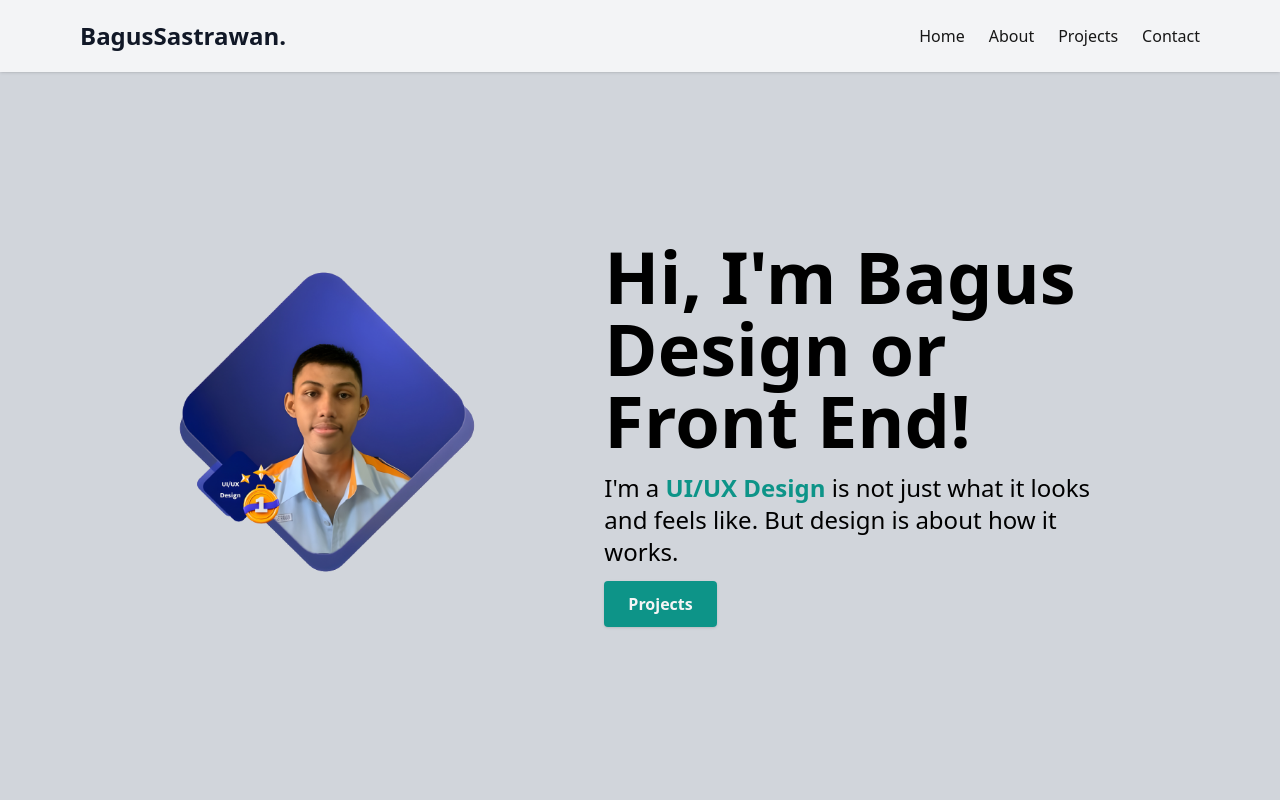
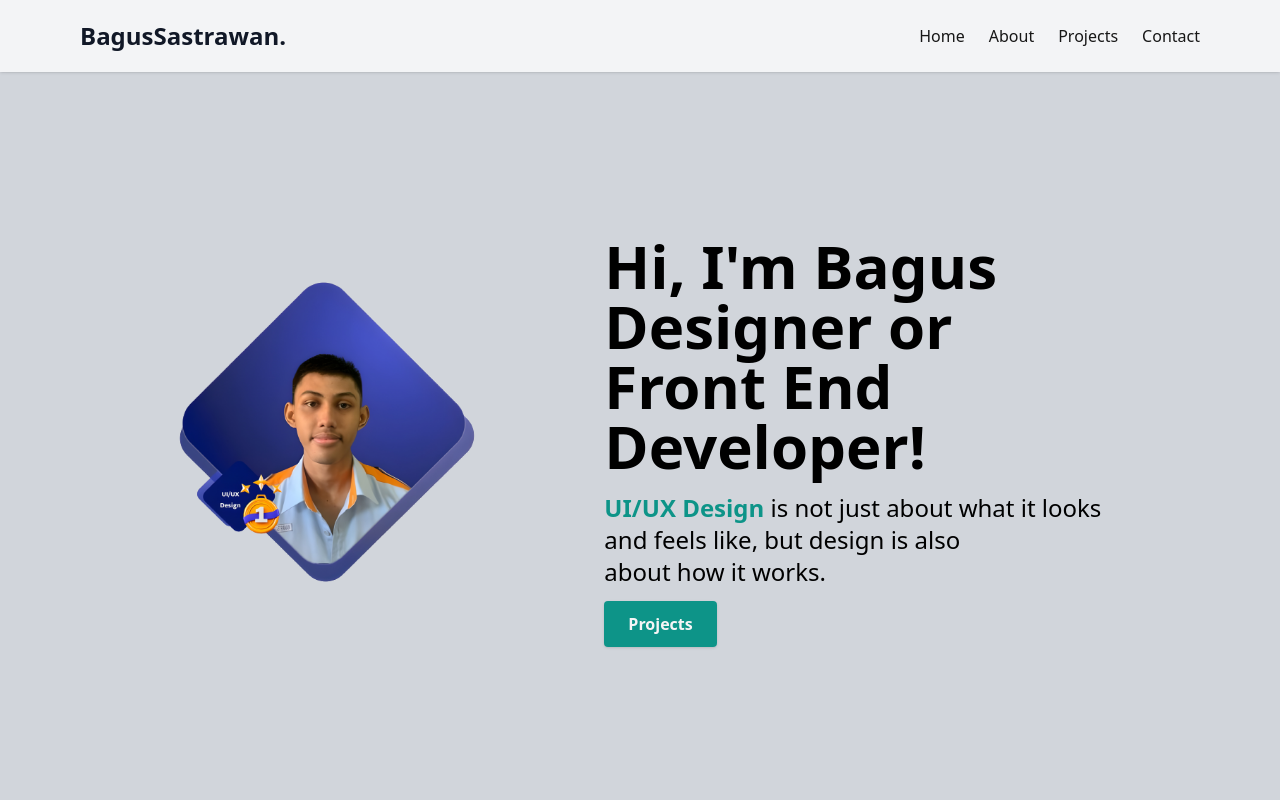
Before and after one commit to bagassastrawan/Portofolio-Bagas, a Next.js app: page / in a window 1280 px wide. Shown: the top 800 px of the page. Built offline with nearby package versions, Linux system fonts and the light colour scheme.

Commit message:
editing in herosection

```diff
--- a/components/HeroSection.tsx
+++ b/components/HeroSection.tsx
@@ -17,15 +17,14 @@ const HeroSection = () => {
             className=""
           />
         </div>
-        <div className="md:mt-2 md:w-3/5">
-          <h3 className="text-4xl font-bold mt-6 md:mt-0 md:text-7xl">
-            Hi, I&#39;m Bagus Design or Front End!
+        <div className="md:mt-1 md:w-3/5">
+          <h3 className="text-3xl font-bold mt-6 md:mt-0 md:text-6xl">
+            Hi, I&#39;m Bagus Designer or Front End Developer!
           </h3>
           <p className="text-lg mt-4 mb-6 md:text-2xl">
-            I&#39;m a{" "}
             <span className="font-semibold text-teal-600">UI/UX Design </span>
-            is not just what it looks and feels like. But design is about how it
-            works.
+            is not just about what it looks and feels like, but design is also
+            about how it works.
           </p>
           <Link
             to="projects"
```
